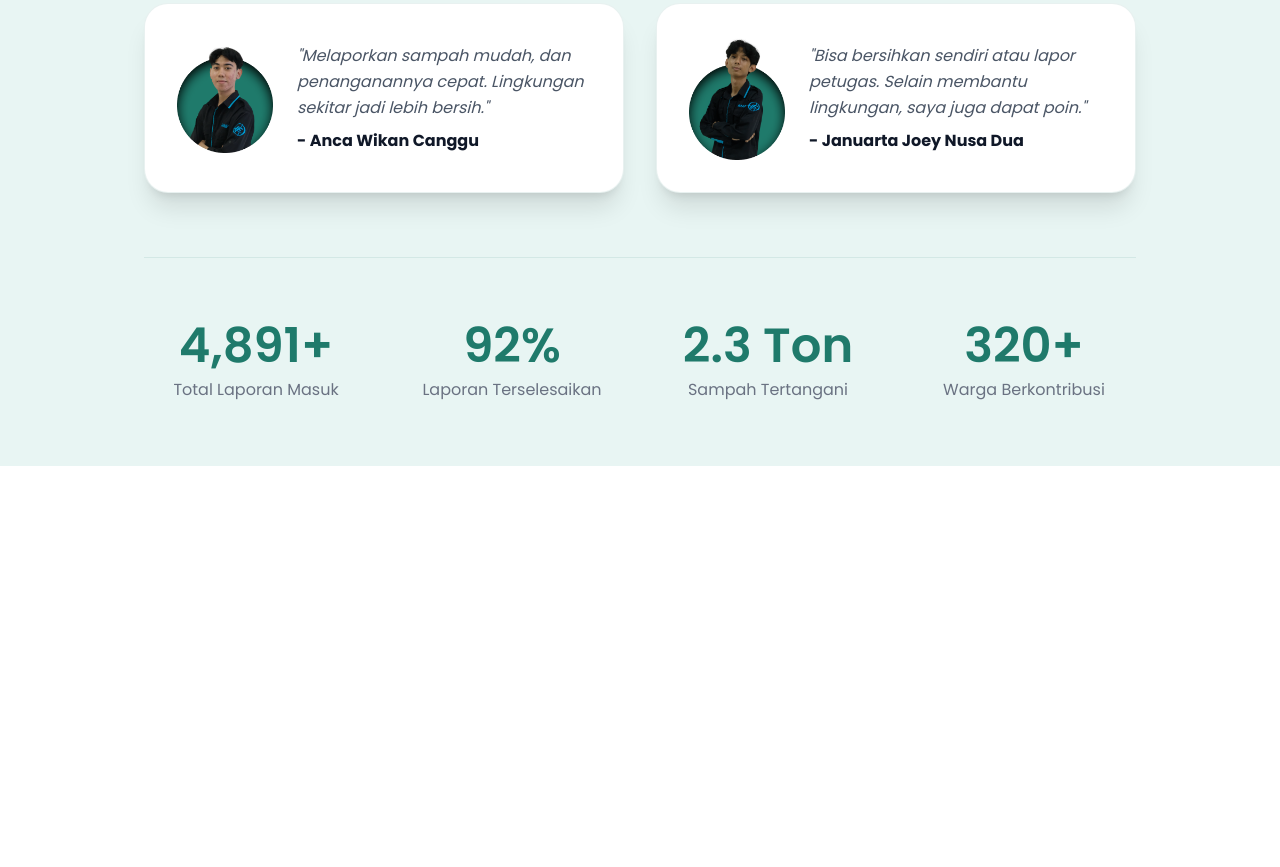
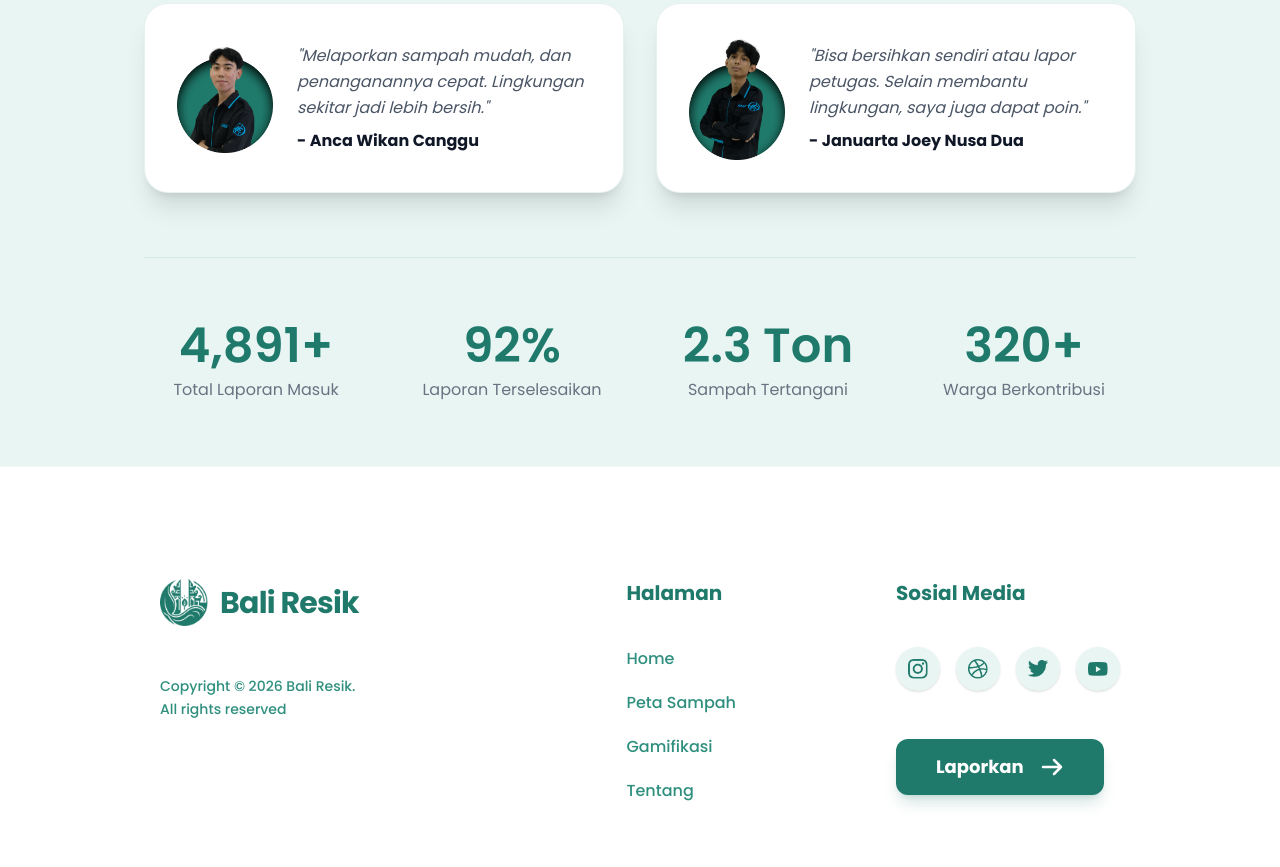
Before and after one commit to deandamanik/bali-resik-website, a website: page src/index.html in a window 1280 px wide. Shown: the part 3925-4792 px from the top of the page. Before the commit the page ends 4391 px from the top, so only its background shows below. Drawn offline with Linux system fonts and the light colour scheme; a web font is replaced by a local one.

Commit message:
feat: add footer

```diff
--- a/src/index.html
+++ b/src/index.html
@@ -399,5 +399,59 @@
   </div>
 </section>
 
+<footer class="bg-white pt-28 pb-16 border-t border-gray-100">
+  <div class="container mx-auto px-6 lg:px-40">
+    <div class="flex flex-col md:flex-row justify-between items-start gap-16">
+
+      <div class="flex flex-col gap-12">
+        <div class="flex items-center gap-3">
+          <img src="../public/assets/logo/Logo-Green.png" alt="Bali Resik Logo" class="w-12 h-12 object-contain">
+          <span class="text-3xl font-bold text-primary tracking-tight">Bali Resik</span>
+        </div>
+        <div class="text-bali-400 text-sm font-medium leading-relaxed">
+          <p>Copyright © 2026 Bali Resik.</p>
+          <p>All rights reserved</p>
+        </div>
+      </div>
+
+      <div class="md:ml-auto">
+        <h4 class="text-xl font-bold text-primary mb-10">Halaman</h4>
+        <ul class="flex flex-col gap-5 text-bali-400 font-medium">
+          <li><a href="#" class="hover:text-primary transition-colors">Home</a></li>
+          <li><a href="#" class="hover:text-primary transition-colors">Peta Sampah</a></li>
+          <li><a href="#" class="hover:text-primary transition-colors">Gamifikasi</a></li>
+          <li><a href="#" class="hover:text-primary transition-colors">Tentang</a></li>
+        </ul>
+      </div>
+
+      <div class="md:ml-24">
+        <h4 class="text-xl font-bold text-primary mb-10">Sosial Media</h4>
+        <div class="flex gap-4 mb-12">
+          <a href="#" class="w-11 h-11 bg-bali-50 rounded-full flex items-center justify-center hover:bg-primary group transition-all shadow-sm">
+            <img src="../public/assets/icon/icon-instagram.png" alt="Instagram" class="w-5 h-5 object-contain group-hover:brightness-0 group-hover:invert transition-all">
+          </a>
+          <a href="#" class="w-11 h-11 bg-bali-50 rounded-full flex items-center justify-center hover:bg-primary group transition-all shadow-sm">
+            <img src="../public/assets/icon/icon-media.png" alt="Website" class="w-5 h-5 object-contain group-hover:brightness-0 group-hover:invert transition-all">
+          </a>
+          <a href="#" class="w-11 h-11 bg-bali-50 rounded-full flex items-center justify-center hover:bg-primary group transition-all shadow-sm">
+            <img src="../public/assets/icon/icon-twitter.png" alt="Twitter" class="w-5 h-5 object-contain group-hover:brightness-0 group-hover:invert transition-all">
+          </a>
+          <a href="#" class="w-11 h-11 bg-bali-50 rounded-full flex items-center justify-center hover:bg-primary group transition-all shadow-sm">
+            <img src="../public/assets/icon/icon-yt.png" alt="YouTube" class="w-5 h-5 object-contain group-hover:brightness-0 group-hover:invert transition-all">
+          </a>
+        </div>
+
+        <button class="bg-primary text-white px-10 py-3.5 rounded-xl font-bold flex items-center gap-4 hover:bg-bali-600 transition-all shadow-lg shadow-primary/20">
+          <span class="text-lg">Laporkan</span>
+          <svg xmlns="http://www.w3.org/2000/svg" class="h-6 w-6" fill="none" viewBox="0 0 24 24" stroke="currentColor" stroke-width="2.5">
+            <path stroke-linecap="round" stroke-linejoin="round" d="M14 5l7 7m0 0l-7 7m7-7H3" />
+          </svg>
+        </button>
+      </div>
+
+    </div>
+  </div>
+</footer>
+
 </body>
 </html>
```
Also changed, not shown: public/assets/icon/icon-instagram.png (added), public/assets/icon/icon-media.png (added), public/assets/icon/icon-twitter.png (added), public/assets/icon/icon-yt.png (added), src/css/output.css.
